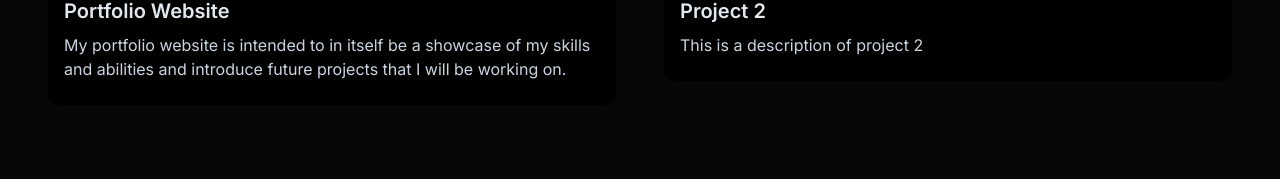
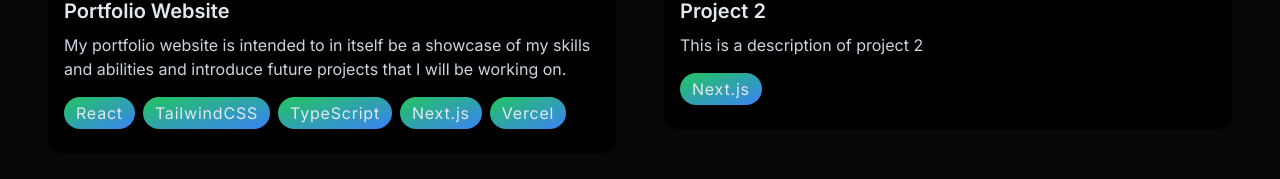
Before and after one commit to aellis815/portfolio-website, a Next.js app: page / in a window 1280 px wide. Shown: the part 1891-2070 px from the top of the page. Built offline with nearby package versions, Linux system fonts and the light colour scheme.

Commit message:
added a list of technologies used on project card

```diff
--- a/src/app/component/ProjectCard.tsx
+++ b/src/app/component/ProjectCard.tsx
@@ -7,10 +7,11 @@ interface ProjectCardProps {
     description: string,
     imgUrl: string,
     websiteUrl: string,
-    githubUrl: string
+    githubUrl: string,
+    tags: string[]
 }
 
-const ProjectCard: React.FC<ProjectCardProps> = ({ title, description, imgUrl, websiteUrl, githubUrl }) => {
+const ProjectCard: React.FC<ProjectCardProps> = ({ title, description, imgUrl, websiteUrl, githubUrl, tags}) => {
     return (
         <div>
             <div
@@ -41,6 +42,11 @@ const ProjectCard: React.FC<ProjectCardProps> = ({ title, description, imgUrl, w
                 {/* Indivudal styling for title & description */}
                 <h5 className="text-xl font-semibold mb-2">{title}</h5>
                 <p className="text-slate-300">{description}</p>
+                <ul className="flex flex-wrap mt-4 gap-2">
+                    {tags.map((tag) => (
+                        <li key={tag} className="bg-gradient-to-br from-primary-500 to-secondary-500 px-3 py-1 tracking-wider rounded-full">{tag}</li>
+                    ))}
+                </ul>
             </div>
         </div>
     );
--- a/src/app/component/ProjectData.tsx
+++ b/src/app/component/ProjectData.tsx
@@ -5,7 +5,8 @@ const ProjectData = [
         description: "My portfolio website is intended to in itself be a showcase of my skills and abilities and introduce future projects that I will be working on.",
         image: "/images/placeholder2.png",
         githubUrl: "https://github.com/aellis815/portfolio-website",
-        websiteUrl: "/"
+        websiteUrl: "/",
+        tags: ["React", "TailwindCSS", "TypeScript", "Next.js", "Vercel"]
     },
 
     {
@@ -14,7 +15,8 @@ const ProjectData = [
         description: "This is a description of project 2",
         image: "/images/placeholder3.png",
         githubUrl: "/",
-        websiteUrl: "/"
+        websiteUrl: "/",
+        tags: ["Next.js",]
     },
     // add more projects here
     // {
@@ -24,6 +26,8 @@ const ProjectData = [
     //     image: "/images/placeholder2.png",
     //     githubUrl: "/",
     //     websiteUrl: "/"
+    //     tags: ["Next.js",]
+
     // },
     // {
     //     id: 4,
@@ -32,6 +36,7 @@ const ProjectData = [
     //     image: "/images/placeholder2.png",
     //     githubUrl: "/",
     //     websiteUrl: "/"
+    //     tags: ["Next.js",]
     // },
 ]
 
--- a/src/app/component/ProjectSection.tsx
+++ b/src/app/component/ProjectSection.tsx
@@ -18,9 +18,11 @@ const ProjectSection = () => {
                         imgUrl={project.image}
                         githubUrl={project.githubUrl}
                         websiteUrl={project.websiteUrl}
+                        tags={project.tags}
                     />
                 )}
             </div>
+
         </div>
     )
 }
```
